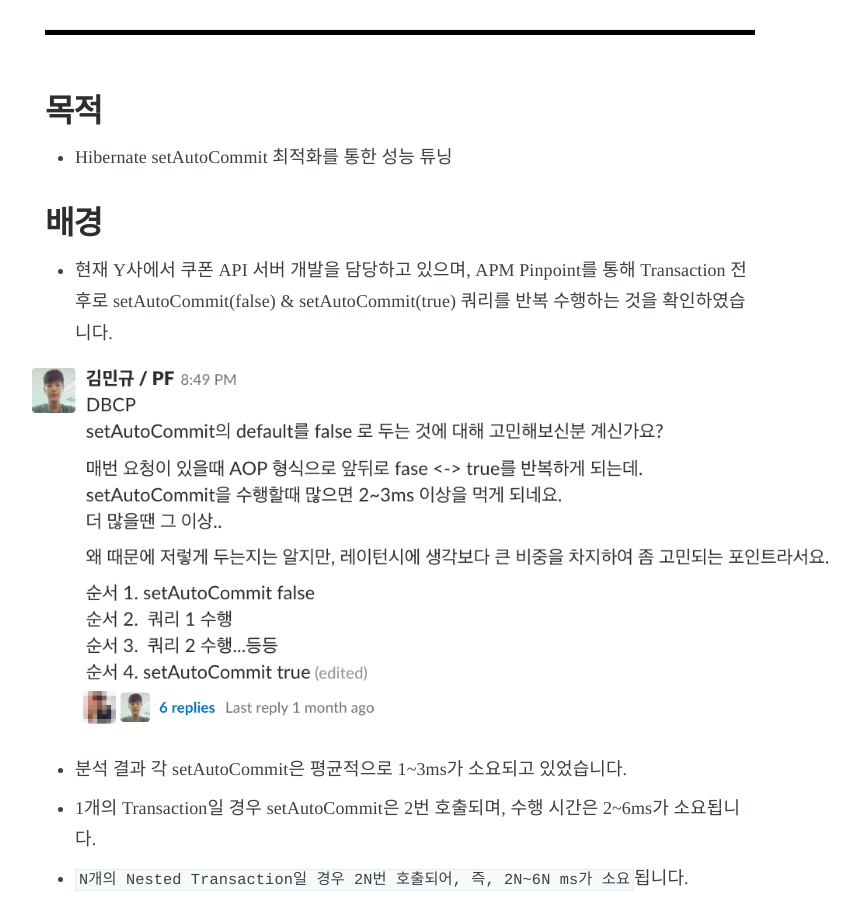
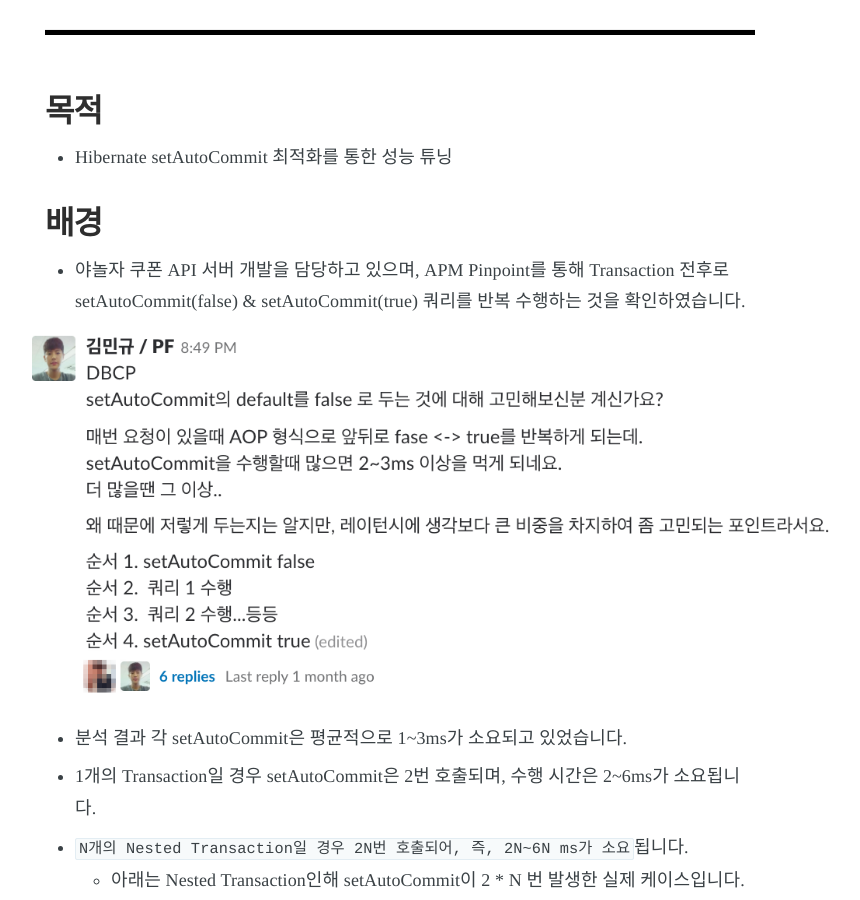
Before and after one commit to pkgonan/pkgonan.github.io, a Jekyll site: the page built from _posts/2019-01-01-hibrnate-autocommit-tuning.md, in a window 1280 px wide and 900 px high, scrolled down 651 px. Shown: the whole window, without its empty margins (240-1100 px from the left). Built offline with Jekyll 4.4.1, drawn with Linux system fonts in a browser that asks for light colours; nearby versions of some CDN libraries; some web fonts are replaced.

Commit message:
회사명 복구

```diff
--- a/_posts/2019-01-01-hibrnate-autocommit-tuning.md
+++ b/_posts/2019-01-01-hibrnate-autocommit-tuning.md
@@ -14,7 +14,7 @@
 
 
 ## 배경
-* 현재 Y사에서 쿠폰 API 서버 개발을 담당하고 있으며, APM Pinpoint를 통해 Transaction 전후로 setAutoCommit(false) & setAutoCommit(true) 쿼리를 반복 수행하는 것을 확인하였습니다.
+* 야놀자 쿠폰 API 서버 개발을 담당하고 있으며, APM Pinpoint를 통해 Transaction 전후로 setAutoCommit(false) & setAutoCommit(true) 쿼리를 반복 수행하는 것을 확인하였습니다.
     * ![setAutoCommit에 대한 고민](/assets/images/post/autocommit_thinking.png)
 * 분석 결과 각 setAutoCommit은 평균적으로 1~3ms가 소요되고 있었습니다.
 * 1개의 Transaction일 경우 setAutoCommit은 2번 호출되며, 수행 시간은 2~6ms가 소요됩니다.
```
Also changed, not shown: _posts/2018-10-28-hazelcast-hibernate-second-level-cache.md (+1 -1 lines), _posts/2018-11-03-jpa-composite-key-in-query-tuning.md (+1 -1 lines), _posts/2019-01-26-aws-aurora-db-parameter-tuning.md (+1 -1 lines).
